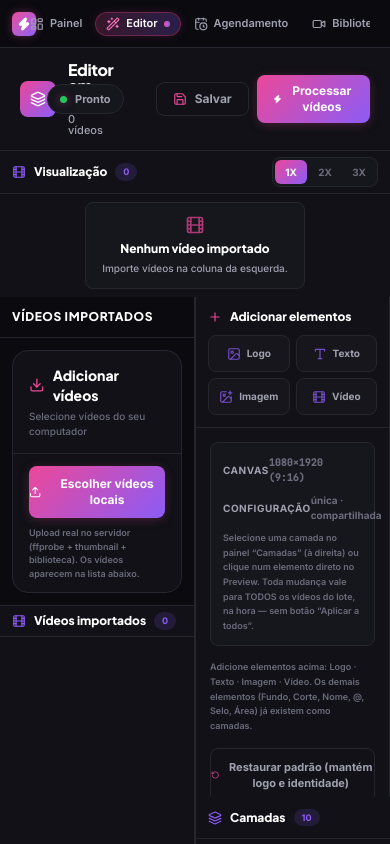
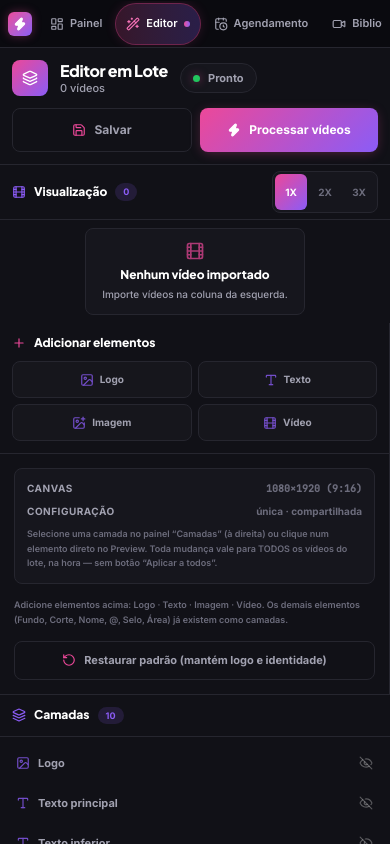
Before and after one commit to joaogamp/autopost-frontend, a React (Vite) app: page / in a window 390 px wide. Both pictures are taken after a click on the button "ENTRAR NO MEU EDITOR DE VÍDEO". Shown: the top 844 px of the page. Built offline with nearby package versions, Linux system fonts and the light colour scheme.

Commit message:
feat: adaptar autopost para telas pequenas

```diff
--- a/src/App.jsx
+++ b/src/App.jsx
@@ -48,7 +48,7 @@ export default function App() {
           <EditorLote />
         </main>
       ) : (
-        <main className="flex-1 min-w-0 px-6 sm:px-10 py-10 transition-all">
+        <main className="autopost-pages flex-1 min-w-0 px-6 sm:px-10 py-10 transition-all">
           {pagina === 'dashboard' && <Dashboard />}
           {pagina === 'agendamento' && (
             <Agendamento
--- a/src/components/BarraNavegacao.jsx
+++ b/src/components/BarraNavegacao.jsx
@@ -19,7 +19,7 @@ const ITENS = [
 
 export default function BarraNavegacao({ paginaAtiva, aoMudarPagina }) {
   return (
-    <header className="shrink-0 sticky top-0 z-20 h-12 bg-[#0a0a0f] border-b border-[#26262f] select-none">
+    <header className="autopost-nav shrink-0 sticky top-0 z-20 h-12 bg-[#0a0a0f] border-b border-[#26262f] select-none">
       {/* Fixa no topo durante a rolagem da página (sticky no shell do documento;
          na shell h-screen do Editor o sticky é inofensivo — não há rolagem). */}
       {/* Grade de 3 colunas: marca à esquerda, menu centrado, versão à direita */}
--- a/src/components/editorlote/AreaCentral.jsx
+++ b/src/components/editorlote/AreaCentral.jsx
@@ -128,7 +128,7 @@ function AreaCentral(p) {
     return () => obs.disconnect();
   }, [colunas, seleccionadoItem ? seleccionadoItem.id : null]);
   const alturaPorCelula = colunas === 1 ? 660 : colunas === 2 ? 380 : 300;
-  const gradeCls = 'grid gap-3 w-full';
+  const gradeCls = 'edl-grade-previews grid gap-3 w-full';
   const modoUnicoCls = 'w-full max-w-[560px] mx-auto mt-3';
   // Clave do reproductor por modo (1X/2X/3X) + visibilidad: qualquer cambio
   // remonta o player PAUSADO (sem autoplay, sem loop), nunca deja un vídeo
--- a/src/components/editorlote/EditorCanvas.jsx
+++ b/src/components/editorlote/EditorCanvas.jsx
@@ -226,6 +226,19 @@ export default function EditorCanvas({
   const moverVideo = (e) => {
     if (areaN.zoom > 1) arrastarEnquadramento(e);
     else arrastarVideoNoCanvas(e);
+  };
+
+  // Alternativa touch à roda: mesma geometria, ancorada no centro do vídeo.
+  const zoomTouch = (sentido) => {
+    atualizador((cfg) => {
+      const a = areaVideoNormalizada(cfg.areaVideo);
+      const novo = deslocamentoSobZoom({
+        area: a, dimsVideo: dimsVideoRef.current, fit: a.fit,
+        novoZoom: a.zoom + sentido * Math.max(0.05, Math.min(0.25, 0.12 * a.zoom)),
+        mx: a.largura / 2, my: a.altura / 2,
+      });
+      return { ...cfg, areaVideo: { ...cfg.areaVideo, ...novo } };
+    });
   };
 
   /** RESET: volta tamanho e posição originais (sem controles X/Y). */
@@ -778,6 +791,14 @@ export default function EditorCanvas({
         />
       </div>
 
+      {podeEditar && urlVideoAtiva && (
+        <div className="edl-zoom-touch" role="group" aria-label="Zoom do vídeo">
+          <button type="button" className="edl-botao-fantasma edl-ring-foco rounded-lg" aria-label="Diminuir zoom" onClick={() => zoomTouch(-1)}>−</button>
+          <span className="self-center text-xs" style={{ color: 'var(--edl-texto-dim)' }}>{Math.round(areaN.zoom * 100)}%</span>
+          <button type="button" className="edl-botao-fantasma edl-ring-foco rounded-lg" aria-label="Aumentar zoom" onClick={() => zoomTouch(1)}>+</button>
+        </div>
+      )}
+
       {/* Rodapé do canvas (só no modo editor único; células usam o próprio rodapé) */}
       {mostrarRodape && (
         <p className="text-[9px] font-semibold mt-3" style={{ color: 'var(--edl-texto-mut)' }}>
--- a/src/index.css
+++ b/src/index.css
@@ -390,10 +390,59 @@ select option {
 @media (max-width: 1000px) {
   .edl-layout { grid-template-columns: 200px minmax(0, 1fr) 400px; }
 }
-@media (max-width: 760px) {
-  .edl-layout { grid-template-columns: minmax(0, 1fr) minmax(0, 1fr); }
-  .edl-preview-central { grid-column: 1 / -1; grid-row: 1; position: sticky; top: 56px; z-index: 20; background: var(--edl-painel); }
-  .edl-preview-central canvas, .edl-preview-central video { max-width: 100%; }
-  .edl-painel-esquerdo { grid-column: 1; grid-row: 2; }
-  .edl-painel-direita { grid-column: 2; grid-row: 2; display: flex; flex-direction: column; }
+@media (max-width: 768px) {
+  .edl-layout { grid-template-columns: minmax(0, 1fr); }
+  .edl-preview-central { grid-column: 1; grid-row: 1; position: static; height: auto; }
+  .edl-painel-direita { grid-column: 1; grid-row: 2; display: flex; flex-direction: column; height: auto; }
+  .edl-painel-esquerdo { grid-column: 1; grid-row: 3; height: auto; }
+  .edl-painel-esquerdo, .edl-painel-camadas, .edl-painel-ferramentas { min-height: 0; }
+  .edl-painel-camadas, .edl-painel-ferramentas { height: auto; }
 }
+
+/* Adaptação web mobile; nenhuma regra abaixo muda o desktop. */
+@media (max-width: 768px) {
+  .autopost-nav > div { grid-template-columns: 24px minmax(0, 1fr); gap: 8px; padding-inline: 8px; }
+  .autopost-nav h1, .autopost-nav > div > div:last-child { display: none; }
+  .autopost-nav nav { margin-inline: 0; padding-block: 3px; }
+  .autopost-nav button { min-height: 40px; }
+  .autopost-pages { padding: 24px 12px; }
+  .autopost-pages .grid > *, .autopost-pages .flex > * { min-width: 0; }
+  .autopost-pages .flex.justify-between { flex-wrap: wrap; gap: 12px; }
+  .autopost-pages .glass-panel { padding-inline: 12px; }
+  .autopost-pages .grid-cols-2, .autopost-pages .md\:grid-cols-2,
+  .autopost-pages .md\:grid-cols-4, .autopost-pages .sm\:grid-cols-3 { grid-template-columns: minmax(0, 1fr); }
+  .autopost-pages input:not([type="checkbox"]), .autopost-pages select,
+  .autopost-pages textarea { max-width: 100%; min-width: 0; font-size: 16px; }
+  .autopost-pages p { overflow-wrap: anywhere; }
+  .autopost-pages button { min-height: 40px; }
+  .autopost-pages .fixed.inset-0 > div { max-height: calc(100dvh - 32px); overflow-y: auto; overflow-wrap: anywhere; }
+  .autopost-pages .fixed.inset-0 button { flex-shrink: 0; }
+  .edl-root > header { flex-wrap: wrap; gap: 12px; padding: 12px; }
+  .edl-root > header > .flex-1 { display: none; }
+  .edl-root > header > div:last-child { width: 100%; }
+  .edl-root > header > div:last-child button { flex: 1; justify-content: center; padding-inline: 8px; min-height: 44px; }
+  .edl-preview-central > div > div:first-child { flex-wrap: wrap; }
+  .edl-preview-central [role="group"] button { min-height: 36px; }
+  .edl-grade-previews { grid-template-columns: minmax(0, 1fr) !important; }
+  .edl-painel-direita, .edl-painel-esquerdo { border-inline: 0; }
+  .edl-painel-ferramentas, .edl-painel-camadas { border-bottom: 1px solid var(--edl-borda); }
+  .edl-painel-direita button { min-height: 36px; }
+  .edl-painel-direita select, .edl-painel-direita textarea,
+  .edl-painel-direita input:not([type="range"]):not([type="color"]) { min-width: 0; max-width: 100%; font-size: 16px; }
+  .edl-painel-direita .grid > * { min-width: 0; }
+  .edl-painel-direita input[type="range"] { min-height: 32px; }
+  .edl-painel-direita [role="dialog"] { max-height: min(480px, calc(100dvh - 80px)); overflow-y: auto; overscroll-behavior: contain; }
+  .edl-painel-direita [role="dialog"] > div:first-child { gap: 8px; }
+  .edl-painel-direita [role="dialog"] > div:first-child button { min-width: 36px; flex-shrink: 0; }
+  .edl-painel-direita [aria-label="Escolher emoji"] { width: min(248px, calc(100vw - 64px)); grid-template-columns: repeat(6, minmax(0, 1fr)); }
+  .edl-painel-direita [aria-label="Escolher emoji"] button { width: 100%; }
+  .edl-root > .fixed { width: calc(100% - 24px); max-width: 480px; overflow-wrap: anywhere; }
+  [data-edl-controles] { display: grid; grid-template-columns: 36px minmax(0, 1fr) 36px 64px; gap: 4px; }
+  [data-edl-controles] button { width: 36px; height: 36px; }
+  [data-edl-controles] input { min-height: 28px; width: 100%; }
+  [data-edl-controles] input[aria-label="Progresso do vídeo"] { grid-column: 1 / -1; grid-row: 2; }
+  .edl-zoom-touch { display: flex; gap: 8px; justify-content: center; padding: 8px; }
+  .edl-zoom-touch button { min-width: 44px; min-height: 44px; }
+}
+.edl-zoom-touch { display: none; }
+@media (max-width: 768px) { .edl-zoom-touch { display: flex; } }
```
